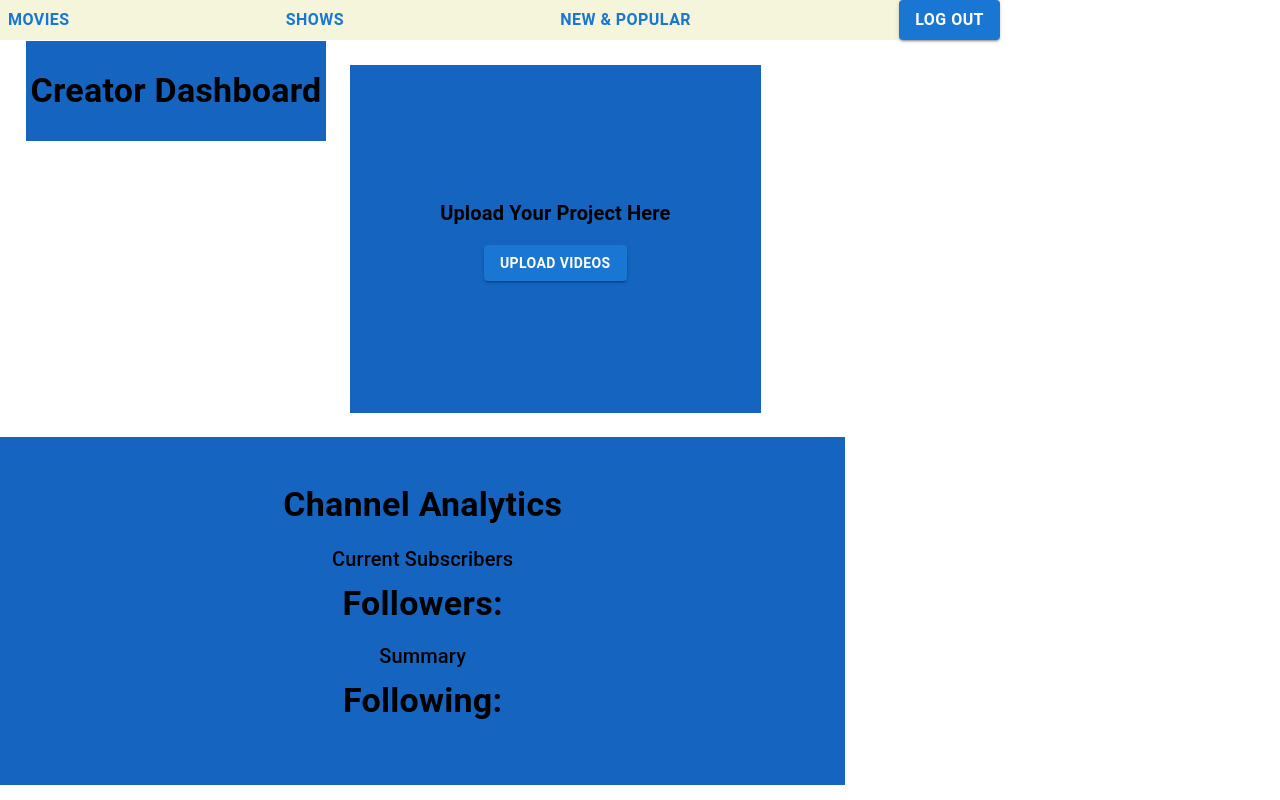
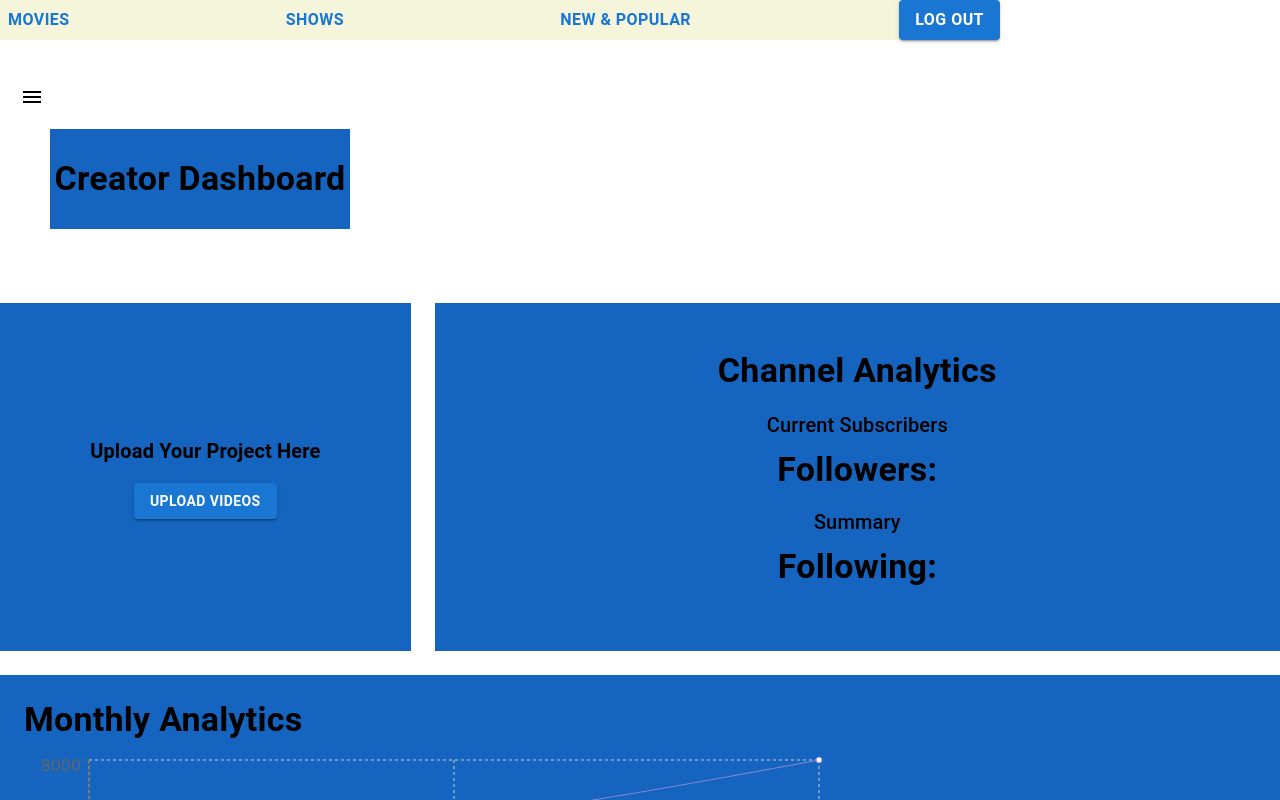
Before and after one commit to richardcolachagua/streaming-site, a React (Create React App) app: page /creatordashboard in a window 1280 px wide. Shown: the top 800 px of the page. Built offline with nearby package versions, Linux system fonts and the light colour scheme.

Commit message:
"updated creatordashboard & sidebar"

```diff
--- a/src/frontend/Creator/CreatorDashboard.jsx
+++ b/src/frontend/Creator/CreatorDashboard.jsx
@@ -10,6 +10,7 @@ import {
   Tooltip,
   Legend,
 } from "recharts";
+import CreatorSideBar from "./CreatorSideBar";
 
 const fetchChannelAnalytics = () => {
   const analyticsData = {
@@ -40,17 +41,15 @@ const CreatorDashboard = () => {
   return (
     <>
       <Header />
+      <CreatorSideBar />
       <Grid container spacing={3}>
-        <Grid>
+        <Grid item xs={12}>
           <Box
             sx={{
               width: 300,
               height: 100,
               backgroundColor: "primary.dark",
-              "&:hover": {
-                backgroundColor: "primary.main",
-                opacity: [0.9, 0.8, 0.7],
-              },
+              "&:hover": {},
               marginLeft: "50px",
               marginBottom: "50px",
               display: "flex",
--- a/src/frontend/Creator/CreatorSideBar.jsx
+++ b/src/frontend/Creator/CreatorSideBar.jsx
@@ -1,32 +1,59 @@
 import React, { useState } from "react";
 import { Link } from "react-router-dom";
 import {
-  Box,
   List,
   ListItem,
   ListItemIcon,
   ListItemText,
   Typography,
+  Drawer,
+  Divider,
+  AppBar,
+  Toolbar,
+  IconButton,
 } from "@mui/material";
 import VideoFileIcon from "@mui/icons-material/VideoFile";
 import QueueIcon from "@mui/icons-material/Queue";
 import SettingsIcon from "@mui/icons-material/Settings";
 import LogoutIcon from "@mui/icons-material/Logout";
 import DashboardIcon from "@mui/icons-material/Dashboard";
+import MenuIcon from "@mui/icons-material/Menu";
 
 const CreatorSideBar = () => {
   const [selected, setSelected] = useState("Dashboard");
+  const [open, setOpen] = useState(false);
 
   const handleItemClick = (title) => {
     setSelected(title);
   };
 
+  const handleDrawerOpen = () => {
+    setOpen(true);
+  };
+
+  const handleDrawerClose = () => {
+    setOpen(false);
+  };
   return (
-    <Box>
-      <Typography>Feed</Typography>
-      <Typography>Browse</Typography>
-      <Typography>Your Videos</Typography>
+    <>
+      <Toolbar>
+        <IconButton
+          edge="start"
+          color="inherit"
+          aria-label="menu"
+          onClick={handleDrawerOpen}
+        >
+          <MenuIcon />
+        </IconButton>
+      </Toolbar>
 
+      <Drawer
+        anchor="left"
+        open={open}
+        onClose={handleDrawerClose}
+        onOpen={handleDrawerOpen}
+        variant="persistent"
+      >
         <List>
           <ListItem
             button
@@ -79,7 +106,7 @@ const CreatorSideBar = () => {
           </ListItem>
         </List>
 
-      <Typography>General</Typography>
+        <Divider />
 
         <List>
           <ListItem
@@ -106,7 +133,8 @@ const CreatorSideBar = () => {
             <ListItemText primary="Logout" />
           </ListItem>
         </List>
-    </Box>
+      </Drawer>
+    </>
   );
 };
 
```
Lines whose indentation alone changed are shown as unchanged.
